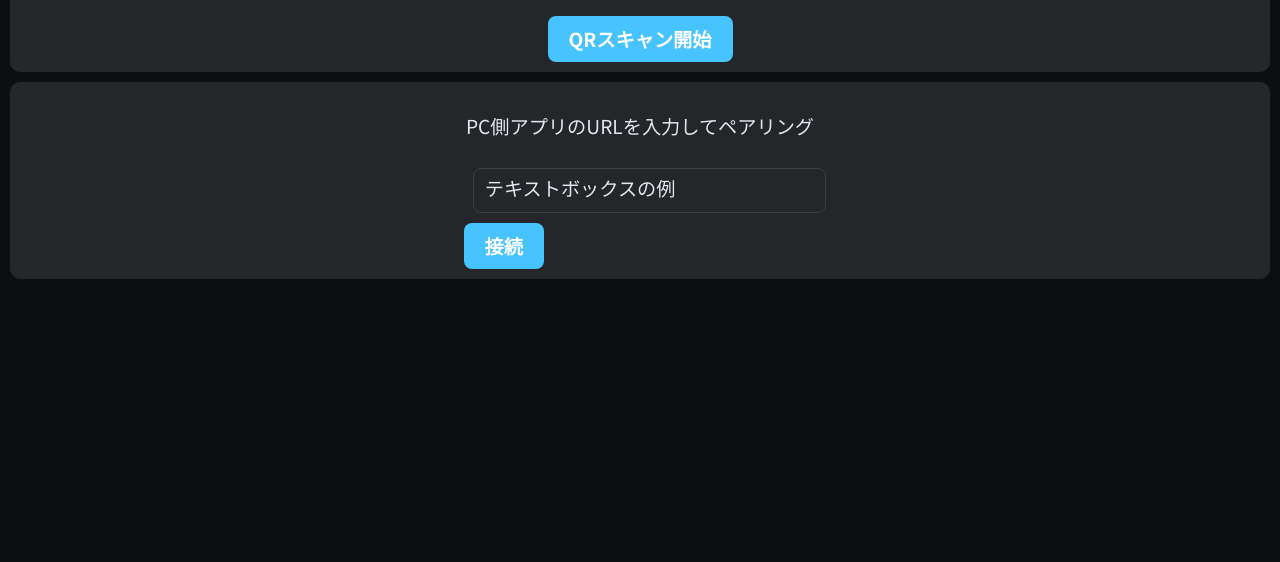
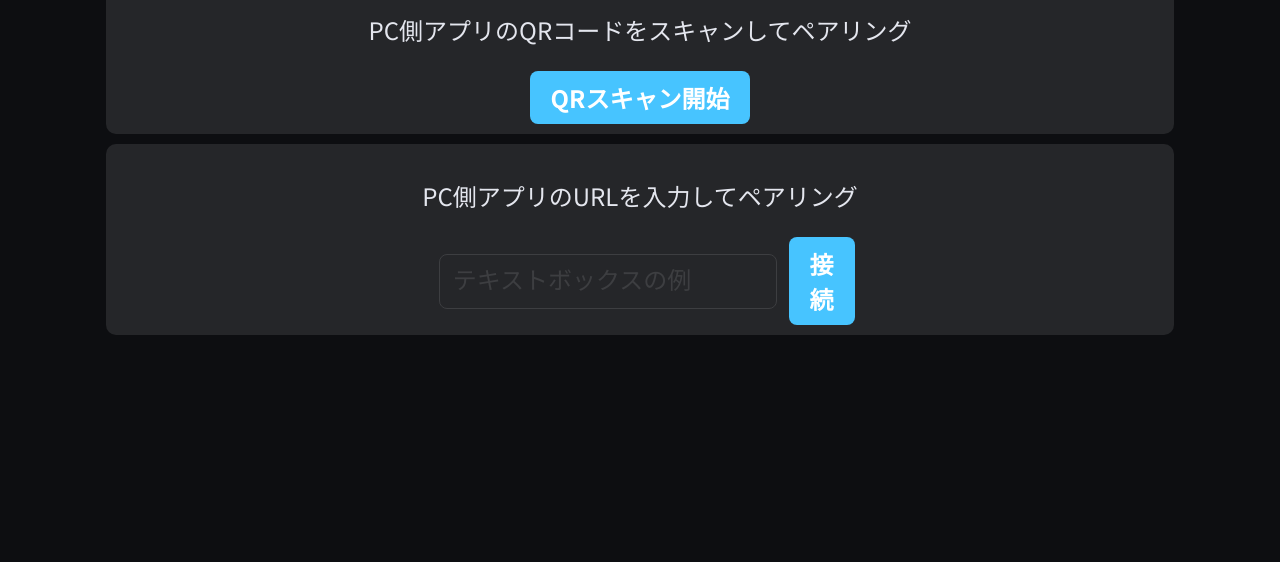
Before and after one commit to emtama/LeftPad, a plain HTML site: page docs/pairing.html in a window 1280 px wide. Shown: the part 238-800 px from the top of the page. Drawn offline with Linux system fonts and the light colour scheme.

Commit message:
フォントサイズのCSS変数を調整し、最大値を10remに設定。可変フォントサイズの範囲を拡大。テキスト選択を禁止するスタイルを追加し、コンテナのスタイルを改善。

```diff
--- a/docs/css/stylesheet.css
+++ b/docs/css/stylesheet.css
@@ -18,11 +18,11 @@ Noto Sans JP の全ウェイトをインポート
 
     /* フォントサイズ */
     /* clamp(最小値, 推奨値(可変), 最大値) */
-    /* 1.5vw は画面幅の1.5% */
-    --font-size-base: clamp(1rem, 1rem + 0.5vw, 1.2rem);
-    --font-size-h1:   clamp(1.8rem, 1rem + 2.0vw, 3rem);
-    --font-size-h2:   clamp(1.5rem, 1rem + 1.5vw, 2.5rem);
-    --font-size-h3:   clamp(1.2rem, 1rem + 1.0vw, 2.0rem);
+    /* 1.5vw/vh は画面幅・高さの1.5% */
+    --font-size-base: clamp(1rem, 1rem + 1vh, 10rem);
+    --font-size-h1:   clamp(2.0rem, calc(var(--font-size-base) * 2.0), 10rem);
+    --font-size-h2:   clamp(1.75rem, calc(var(--font-size-base) * 1.75), 10rem);
+    --font-size-h3:   clamp(1.5rem, calc(var(--font-size-base) * 1.5), 10rem);
 
     /* dark */
     --color-bg: #0d0e11;/* ベースカラー。背景色でもある。画面の70% */
@@ -76,6 +76,18 @@ h3{
     color: var(--color-text-dim);
     font-size: var(--font-size-h3);
 }
+
+/* コンテナのスタイル */
+.container{
+    position:static;
+    width: 100%;
+    max-width: 85vw;
+    margin-right: auto;
+    margin-left: auto;
+    background:var(--color-bg);
+}
+
+
 /* ボタンのスタイル */
 button {
     /* ブラウザ標準スタイルを消去 */
@@ -197,8 +209,7 @@ button {
 
 .txtbox{
     color: var(--color-text-light); /* 文字色 */
-    width: 100%; /* 横幅を親要素に対して100%（いっぱい）にする */
-    padding: 2% 3%; /* 内側に上下8px、左右10pxの余白を作る */
+    padding: 2% 3%; /* 内側余白を作る */
     margin: 0.5em;
     border: 1px solid var(--color-border); /* 1pxの太さでCSS変数 --color-border 色の枠線を引く */
     border-radius: var(--border-radius-rc); /* 角を丸め、角丸に */
@@ -214,5 +225,5 @@ button {
 
 /* 入力欄のプレースホルダ（未入力時の案内文字）に適用 */
 .txtbox::placeholder {
-    color: var(--color-text_dim); /* 案内文字の色をグレー（#666）にする */
+    color: var(--color-border); /* 案内文字は淵と同じ */
 }
--- a/docs/pairing.html
+++ b/docs/pairing.html
@@ -4,6 +4,12 @@
     <meta charset="UTF-8" />
     <link rel="stylesheet" href="./css/stylesheet.css">
     <style>
+        *{
+            /*テキストの選択を禁止 */
+            -webkit-user-select: none; /* Safari / iOS */
+            -ms-user-select: none;     /* 旧Edge */
+            user-select: none;         /* 標準 */
+        }
         body{
             display:flex;
             flex-direction:column;
@@ -11,13 +17,6 @@
             justify-content:center;
         }
         /* 全体のコンテナ */
-        .main-content{
-            position:fixed;
-            inset:0; /*  */
-            margin: 0;/* */
-            background:var(--color-bg);
-            z-index:100;
-        }
         .panel{
             margin: 10px;
             padding: 10px;
@@ -35,7 +34,7 @@
             display: flex;
             flex-direction: row;
             align-items: center;
-            margin-top:20px;
+            margin: auto;
             color:var(--color-text-dim);
         }
         .qr-camera-window{
@@ -44,7 +43,7 @@
     </style>
 </head>
 <body>
-    <div class="main-content">
+    <div class="container">
         <h1>LEFTPAD</h1>
 
         <h2>ペアリング</h2>
@@ -60,7 +59,7 @@
 
         <div class="panel">
             <p>PC側アプリのURLを入力してペアリング</p>
-            <div class="cnnect-box">
+            <div class="connect-box">
                 <input type="text" id="manual-url" class="txtbox" placeholder="テキストボックスの例"/>
                 <button id="connect-btn" class="btn btn-primary" onclick="manualConnect()">
                     接続
@@ -69,6 +68,7 @@
         </div>
     </div>
 
+    <!-- qrコード読み取り用のライブラリ -->
     <script src="https://unpkg.com/html5-qrcode"></script>
     <script>
 
--- a/share/stylesheet.css
+++ b/share/stylesheet.css
@@ -18,11 +18,11 @@ Noto Sans JP の全ウェイトをインポート
 
     /* フォントサイズ */
     /* clamp(最小値, 推奨値(可変), 最大値) */
-    /* 1.5vw は画面幅の1.5% */
-    --font-size-base: clamp(1rem, 1rem + 0.5vw, 10rem);
-    --font-size-h1:   clamp(1.8rem, 1rem + 2.0vw, 10rem);
-    --font-size-h2:   clamp(1.5rem, 1rem + 1.5vw, 10rem);
-    --font-size-h3:   clamp(1.2rem, 1rem + 1.0vw, 10rem);
+    /* 1.5vw/vh は画面幅・高さの1.5% */
+    --font-size-base: clamp(1rem, 1rem + 1vh, 10rem);
+    --font-size-h1:   clamp(2.0rem, calc(var(--font-size-base) * 2.0), 10rem);
+    --font-size-h2:   clamp(1.75rem, calc(var(--font-size-base) * 1.75), 10rem);
+    --font-size-h3:   clamp(1.5rem, calc(var(--font-size-base) * 1.5), 10rem);
 
     /* dark */
     --color-bg: #0d0e11;/* ベースカラー。背景色でもある。画面の70% */
@@ -76,6 +76,18 @@ h3{
     color: var(--color-text-dim);
     font-size: var(--font-size-h3);
 }
+
+/* コンテナのスタイル */
+.container{
+    position:static;
+    width: 100%;
+    max-width: 85vw;
+    margin-right: auto;
+    margin-left: auto;
+    background:var(--color-bg);
+}
+
+
 /* ボタンのスタイル */
 button {
     /* ブラウザ標準スタイルを消去 */
@@ -197,8 +209,7 @@ button {
 
 .txtbox{
     color: var(--color-text-light); /* 文字色 */
-    width: 100%; /* 横幅を親要素に対して100%（いっぱい）にする */
-    padding: 2% 3%; /* 内側に上下8px、左右10pxの余白を作る */
+    padding: 2% 3%; /* 内側余白を作る */
     margin: 0.5em;
     border: 1px solid var(--color-border); /* 1pxの太さでCSS変数 --color-border 色の枠線を引く */
     border-radius: var(--border-radius-rc); /* 角を丸め、角丸に */
@@ -214,5 +225,5 @@ button {
 
 /* 入力欄のプレースホルダ（未入力時の案内文字）に適用 */
 .txtbox::placeholder {
-    color: var(--color-text_dim); /* 案内文字の色をグレー（#666）にする */
+    color: var(--color-border); /* 案内文字は淵と同じ */
 }
```
Also changed, not shown: pcserver/server.html (+6 -0 lines).
